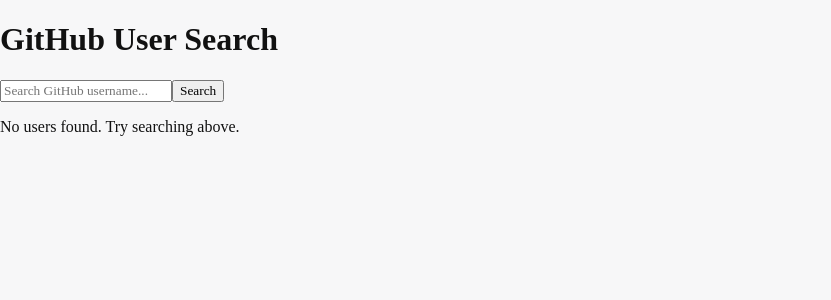
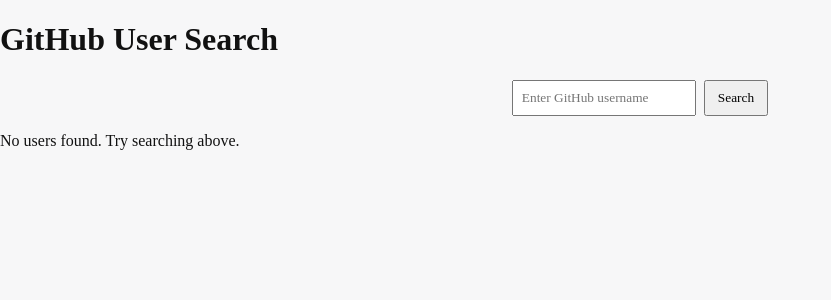
Before and after one commit to Dimonge09/alx-fe-reactjs, a React (Vite) app in the folder github-user-search/: page / in a window 1280 px wide. Shown: the top 300 px of the page, without its empty margins (0-831 px from the left). Built offline with nearby package versions, Linux system fonts and the light colour scheme.

Commit message:
Fix: Display user avatar, login, and profile link in Seacrh.jsx

```diff
--- a/github-user-search/src/components/Search.jsx
+++ b/github-user-search/src/components/Search.jsx
@@ -1,53 +1,65 @@
+// src/components/Search.jsx
 import React, { useState } from "react";
 import fetchUserData from "../services/githubService";
 
 export default function Search({ setUsers }) {
-  const [searchTerm, setSearchTerm] = useState("");
+  const [username, setUsername] = useState("");
+  const [user, setUser] = useState(null);
   const [loading, setLoading] = useState(false);
   const [error, setError] = useState("");
 
-  const handleSearch = async (e) => {
+  const handleSubmit = async (e) => {
     e.preventDefault();
-    if (!searchTerm.trim()) return;
+    if (!username.trim()) return;
 
     setLoading(true);
     setError("");
+    setUser(null);
+
     try {
-      const user = await fetchUserData(searchTerm);
-      setUsers([user]); // we pass array so UserList or parent can map
+      const data = await fetchUserData(username);
+      setUser(data);
+      setUsers && setUsers([data]); // optional: update parent state if needed
     } catch (err) {
-      console.error(err);
       setError("Looks like we cant find the user");
-      setUsers([]); // clear results if error
     } finally {
       setLoading(false);
     }
   };
 
   return (
-    <div className="p-4">
+    <div className="search-container" style={{ textAlign: "center" }}>
       {/* Search Form */}
-      <form onSubmit={handleSearch} className="flex gap-2 mb-4">
+      <form onSubmit={handleSubmit}>
         <input
           type="text"
-          value={searchTerm}
-          onChange={(e) => setSearchTerm(e.target.value)}
-          placeholder="Search GitHub username..."
-          className="border rounded-lg p-2 flex-1"
+          placeholder="Enter GitHub username"
+          value={username}
+          onChange={(e) => setUsername(e.target.value)}
+          style={{ padding: "8px", marginRight: "8px" }}
         />
-        <button
-          type="submit"
-          className="bg-blue-600 text-white px-4 py-2 rounded-lg hover:bg-blue-700"
-        >
+        <button type="submit" style={{ padding: "8px 12px" }}>
           Search
         </button>
       </form>
 
-      {/* Loading State */}
-      {loading && <p className="text-gray-500">Loading...</p>}
-
-      {/* Error Message */}
-      {error && <p className="text-red-500">{error}</p>}
+      {/* Conditional Rendering */}
+      {loading && <p>Loading...</p>}
+      {error && <p style={{ color: "red" }}>{error}</p>}
+      {user && (
+        <div style={{ marginTop: "16px" }}>
+          <img
+            src={user.avatar_url}
+            alt={user.login}
+            width="100"
+            style={{ borderRadius: "50%" }}
+          />
+          <h3>{user.login}</h3>
+          <a href={user.html_url} target="_blank" rel="noreferrer">
+            View Profile
+          </a>
+        </div>
+      )}
     </div>
   );
 }
```
